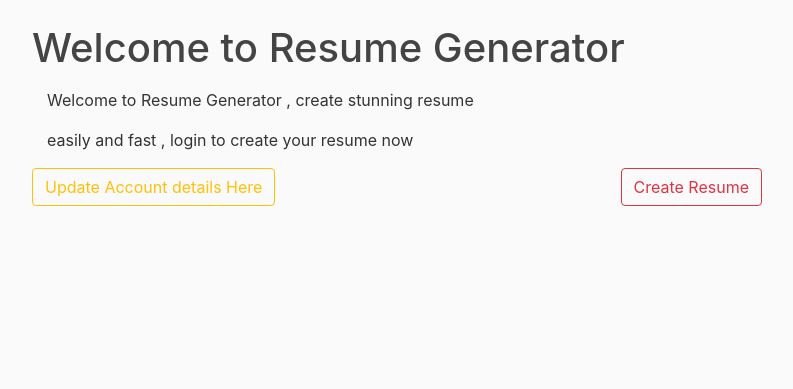
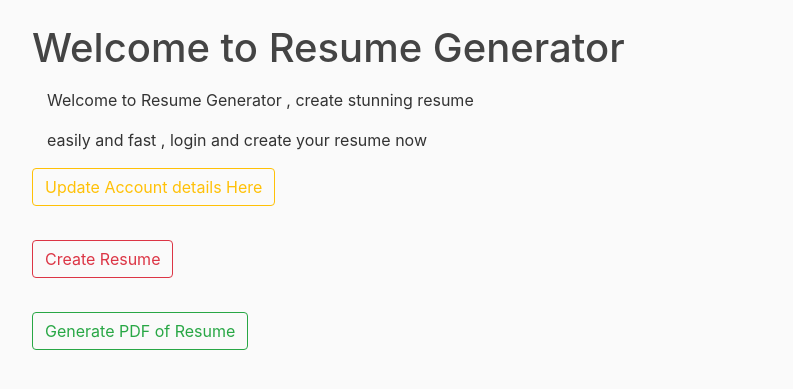
Before and after one commit to DiptoChakrabarty/Resume-Generator, a Flask app: page / in a window 1280 px wide. Shown: the part 56-445 px from the top of the page, without its empty margins (53-846 px from the left). Run offline with Flask 2, Linux system fonts and the light colour scheme; a user stored in the database is signed in; some libraries are stand-ins or nearby versions.

Commit message:
rearrangements

```diff
--- a/resume/templates/home.html
+++ b/resume/templates/home.html
@@ -7,18 +7,26 @@
     <div>
         <article class="container">
             <p class="article-content">Welcome to Resume Generator , create stunning resume </p>
-            <p class="article-content"> easily and fast , login  to create your resume now  </p>
+            <p class="article-content"> easily and fast , login  and  create your resume now  </p>
         </article>
 
         {% if current_user.is_authenticated %}
         <a href="/acoounts" class="btn btn-outline-warning" style="float: left;">Update Account details Here</a>
-        <a href="/resume/new" class="btn btn-outline-danger" style="float: right;">Create Resume</a>
+        <br>
+        <br>
+        <br>
+        <a href="/resume/new" class="btn btn-outline-danger" style="float: left;">Create Resume</a>
+        <br>
+        <br>
+        <br>
+        <a href="/download" class="btn btn-outline-success" style="float: center;">Generate PDF of Resume</a>
+
+
 
 
         {% else %}
         <a href="/login" class="btn btn-outline-success" style="float: left;">Login to Continue</a>
         <a href="/register" class="btn btn-outline-info" style="float: right;">Register Here </a>
-        <a href="/download" class="btn btn-outline-danger" style="float: center;">Generate PDF</a>
 
 
         {% endif %}
--- a/resume/templates/resume.html
+++ b/resume/templates/resume.html
@@ -15,7 +15,7 @@
 <![endif]-->
 </head>
 <body id="top">
-	<a href="/download" class="btn btn-outline-danger" style="float: right;">Generate PDF</a>
+
 
 <div id="cv" class="instaFade">
 	<div class="mainDetails">
```
